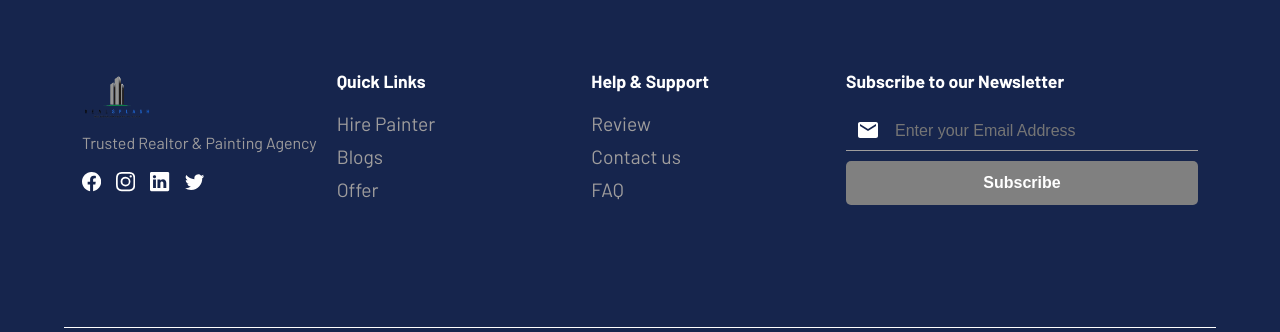
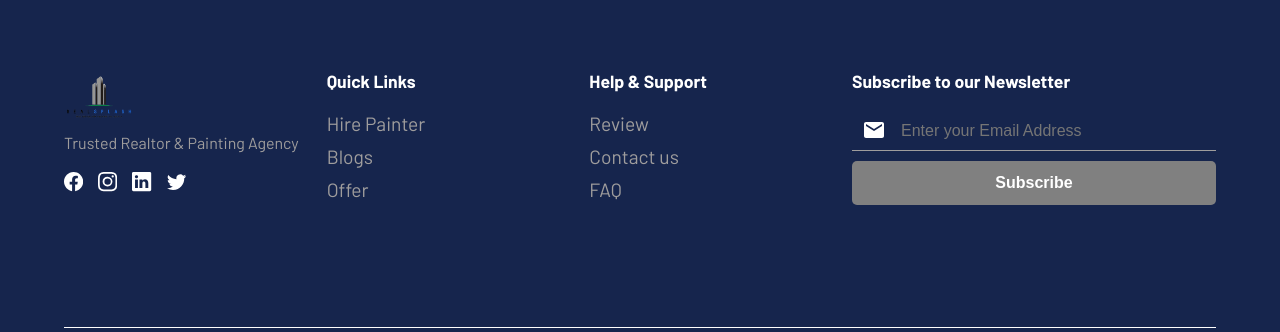
Before and after one commit to stanleynzegwu/Realtor, a React (Create React App) app in the folder frontend/: page /offers in a window 1280 px wide. Shown: the part 218-550 px from the top of the page. Built offline with nearby package versions, Linux system fonts and the light colour scheme; no server answers.

Commit message:
committing change

```diff
--- a/frontend/src/Container/Footer/Footer.scss
+++ b/frontend/src/Container/Footer/Footer.scss
@@ -139,7 +139,7 @@
             flex-direction: column;
         }
         @media screen and (min-width:900px) {
-            margin: auto;
+            margin: auto 0;
         }
     }
 
```
Also changed, not shown: 6 other files (tests, documents, lock files or other folders).
